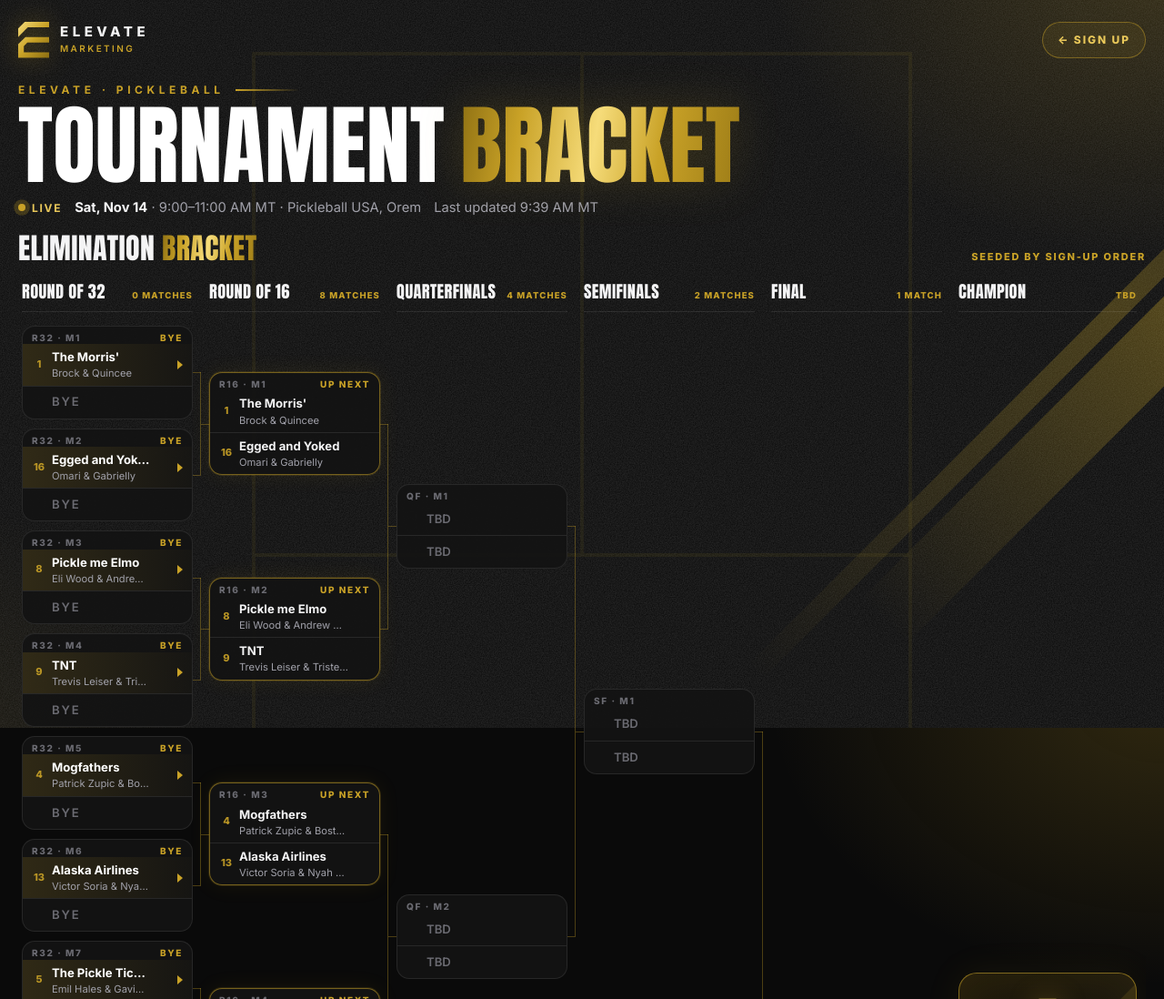
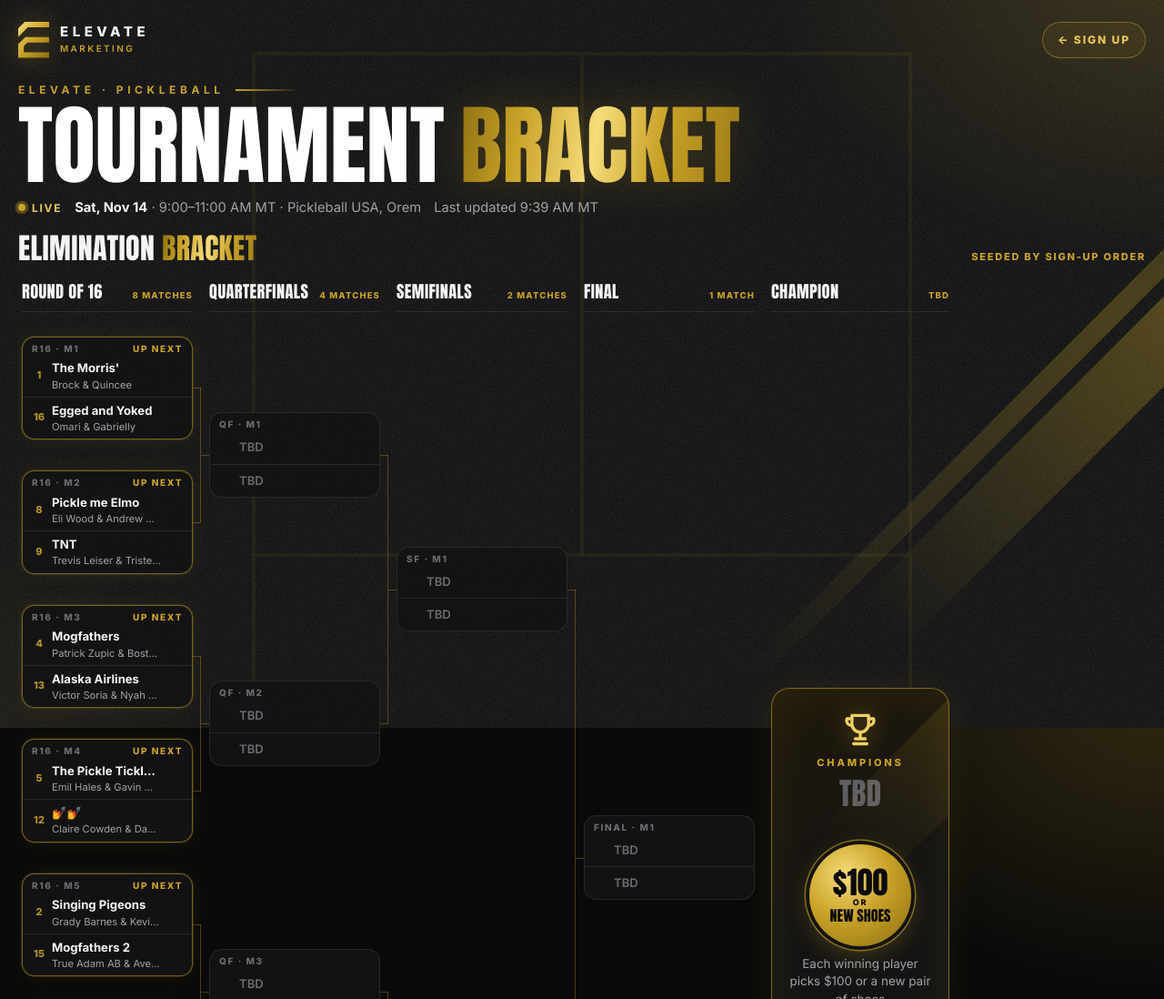
Before and after one commit to Join-Elevate/join-elevate.github.io, a plain HTML site: page pickleball/bracket/index.html in a window 1280 px wide. Shown: the top 1098 px of the page at 91% size. Drawn offline with Linux system fonts and the light colour scheme.

Commit message:
Bracket: hide all-bye Round of 32, start at R16

```diff
--- a/pickleball/bracket/index.html
+++ b/pickleball/bracket/index.html
@@ -362,8 +362,11 @@
       renderWarmups(data);
       var res = compute(data);
       var html = '';
+      var skip = {}, firstShown = -1;
+      res.rounds.forEach(function (ms, r) { if (!res.empty && ms.every(function (m) { return m.state === 'bye'; })) skip[r] = true; else if (firstShown < 0) firstShown = r; });
       res.rounds.forEach(function (ms, r) {
-        var cls = 'round' + (r === 0 ? ' first' : '') + (r === ROUNDS.length - 1 ? ' last' : '');
+        if (skip[r]) return;
+        var cls = 'round' + (r === firstShown ? ' first' : '') + (r === ROUNDS.length - 1 ? ' last' : '');
         var live = ms.filter(function (m) { return m.state !== 'bye'; }).length;
         html += '<section class="' + cls + '" data-r="' + r + '" aria-label="' + ROUNDS[r].name + '"><div class="round-h"><b>' + ROUNDS[r].name + '</b><span>' + (r === ROUNDS.length - 1 ? '1 match' : live + ' match' + (live === 1 ? '' : 'es')) + '</span></div><div class="round-body">';
         if (ms.length === 1) html += '<div class="pair">' + matchBox(ms[0], r) + '</div>';
@@ -379,7 +382,7 @@
       brEl.innerHTML = html;
 
       var labels = ROUNDS.map(function (r) { return r.short; }).concat(['Champ']);
-      tabsEl.innerHTML = labels.map(function (l, i) { return '<button class="tab" role="tab" data-r="' + i + '" aria-selected="false">' + l + '</button>'; }).join('');
+      tabsEl.innerHTML = labels.map(function (l, i) { if (skip[i]) return ''; return '<button class="tab" role="tab" data-r="' + i + '" aria-selected="false">' + l + '</button>'; }).join('');
 
       document.getElementById('banner').hidden = !res.empty;
       var status = document.getElementById('status');
@@ -391,7 +394,7 @@
       }
 
       // Pick the active round: first round with a match waiting on a score.
-      var active = 0;
+      var active = firstShown < 0 ? 0 : firstShown;
       if (has) active = 5;
       else for (var r = 0; r < res.rounds.length; r++) { if (res.rounds[r].some(function (m) { return m.state === 'ready'; })) { active = r; break; } }
       setActive(firstRender ? active : currentTab, firstRender);
@@ -408,7 +411,7 @@
     window.addEventListener('resize', function () { if (mobile()) { var col = brEl.querySelector('[data-r="' + currentTab + '"]'); if (col) brEl.scrollLeft = col.offsetLeft - 20; } fitHeight(); });
     function setActive(i, scroll) {
       currentTab = i;
-      [].forEach.call(tabsEl.children, function (b, j) { b.setAttribute('aria-selected', j === i ? 'true' : 'false'); if (j === i && b.scrollIntoView && scroll) b.scrollIntoView({ inline: 'center', block: 'nearest' }); });
+      [].forEach.call(tabsEl.children, function (b, j) { b.setAttribute('aria-selected', +b.dataset.r === i ? 'true' : 'false'); if (+b.dataset.r === i && b.scrollIntoView && scroll) b.scrollIntoView({ inline: 'center', block: 'nearest' }); });
       if (scroll && mobile()) { var col = brEl.querySelector('[data-r="' + i + '"]'); if (col) brEl.scrollLeft = col.offsetLeft - 20; }
       fitHeight();
     }
```
